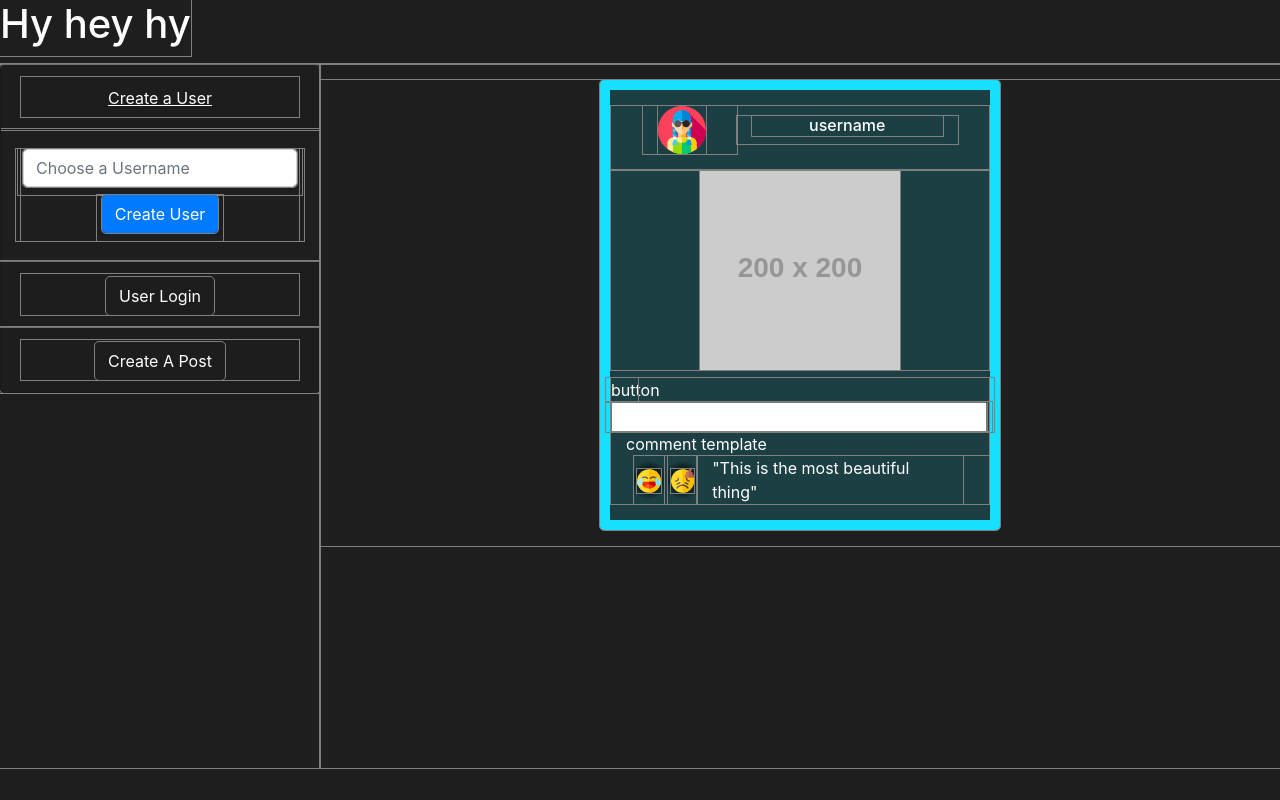
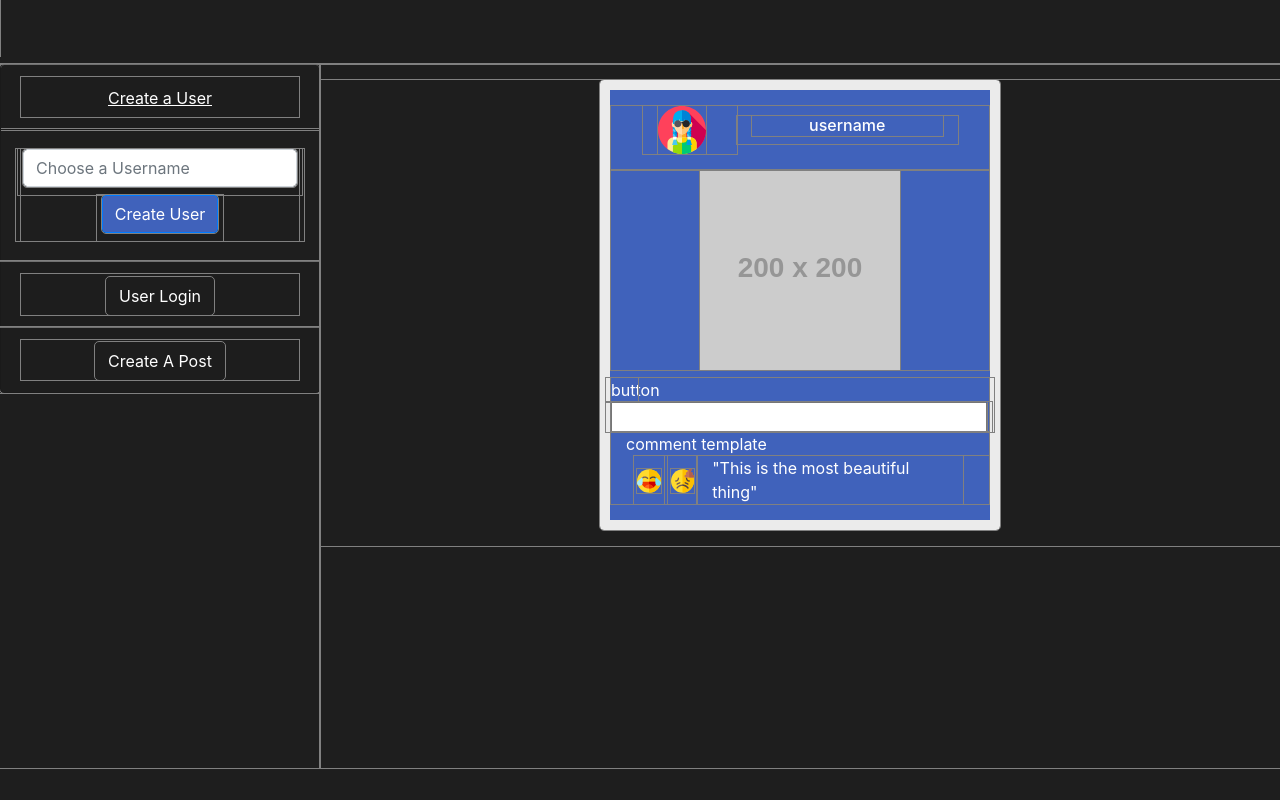
Before and after one commit to CrystalGallivan/Balderdash, a website with bundled scripts: page FrontEnd/index.html in a window 1280 px wide. Both pictures are taken after a click on the button "Create a User". Built offline with nearby package versions, Linux system fonts and the light colour scheme; no server answers; placeholder pictures from the web are drawn by us.

Commit message:
color palette

```diff
--- a/FrontEnd/app/models/Comment.js
+++ b/FrontEnd/app/models/Comment.js
@@ -21,7 +21,6 @@ export default class Comment {
         <div class="col-6">
         <p class="comment-size">${this.comment}</p></div>
       </div>
-    </div>
-                `
+    </div>`
   }
 }
--- a/FrontEnd/app/models/Post.js
+++ b/FrontEnd/app/models/Post.js
@@ -23,7 +23,6 @@ export default class Post {
             <div class="row justify-content-center mt-2">
               <form onsubmit="app.controllers.commentController.addComment(event, '${this.postId}')">
                 <div class="form-row">
-                  <div class="col-1">button</div>
                   <div class="col-auto">
                     <input type="text" name="comment" class="post-input">
                   </div>
--- a/FrontEnd/assets/style.css
+++ b/FrontEnd/assets/style.css
@@ -18,7 +18,9 @@ body{
 
 .img-height{
   height: 200px;
-}
+  border: 2px solid #59c3c3;
+  }
+
 
 .img-fluid{
   max-width: 80%;
@@ -35,13 +37,17 @@ body{
 }
 
 .bg-info{
-  background-color: #16dfff2b!important;
+  background-color: #4062BB!important;
 }
 
 .icon-bg {
-  background: radial-gradient(circle, rgba(0, 0, 0, 1) 20%, rgba(0, 0, 0, 0) 70%);
+
 }
 
 .border{
-  border: 10px solid #16dfff!important
+  border: 10px solid #EBEBEB!important;
 }
+
+.btn-primary{
+ background-color: #4062BB;
+}
--- a/FrontEnd/index.html
+++ b/FrontEnd/index.html
@@ -13,7 +13,7 @@
 
 <body>
   <header class="nav" style="height: 5vw;">
-    <h1 id="user-greeting">Hy hey hy</h1>
+    <h1 id="user-greeting"></h1>
   </header>
   <main class="container-fluid">
     <div class="row" style="height: 55vw;">
```
